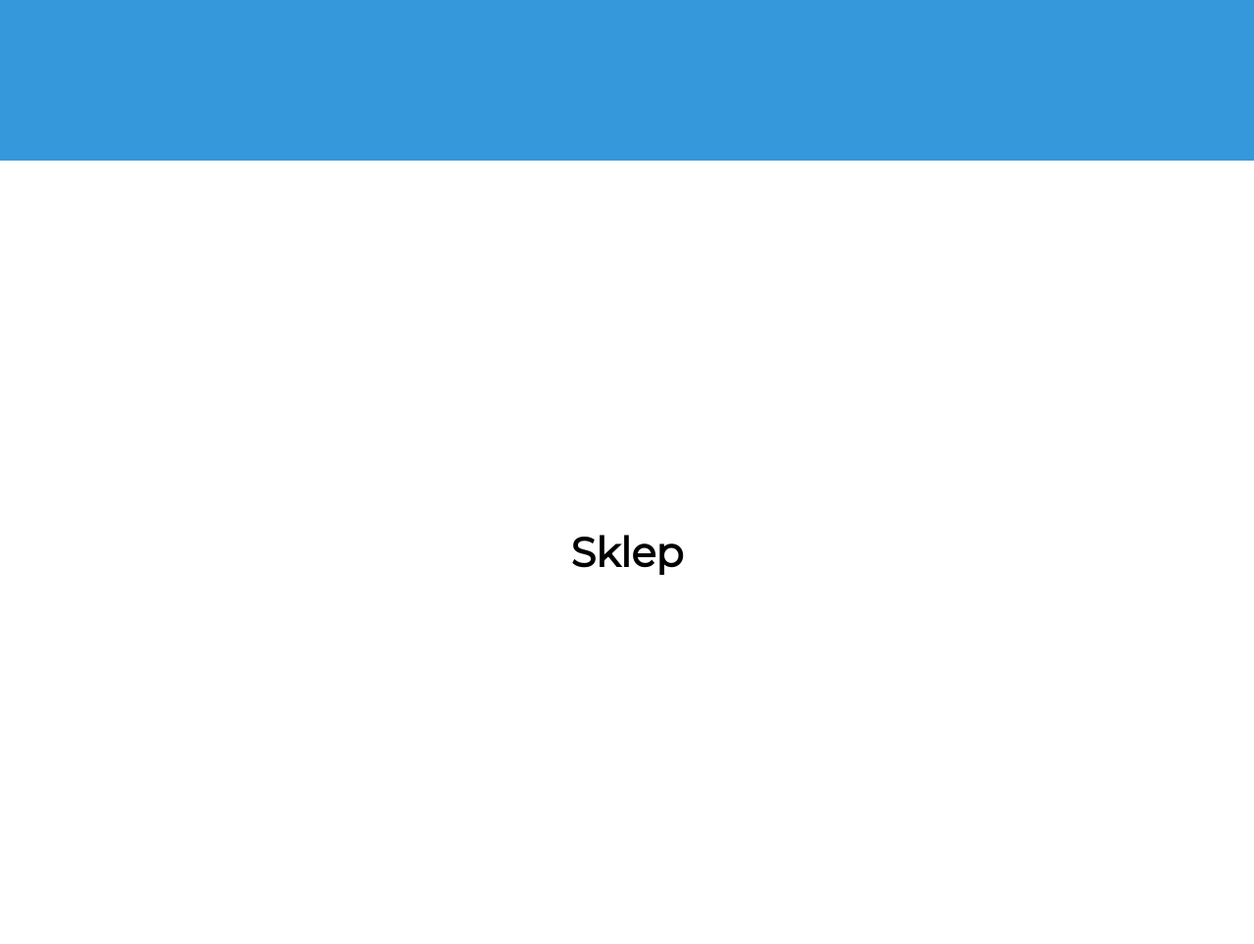
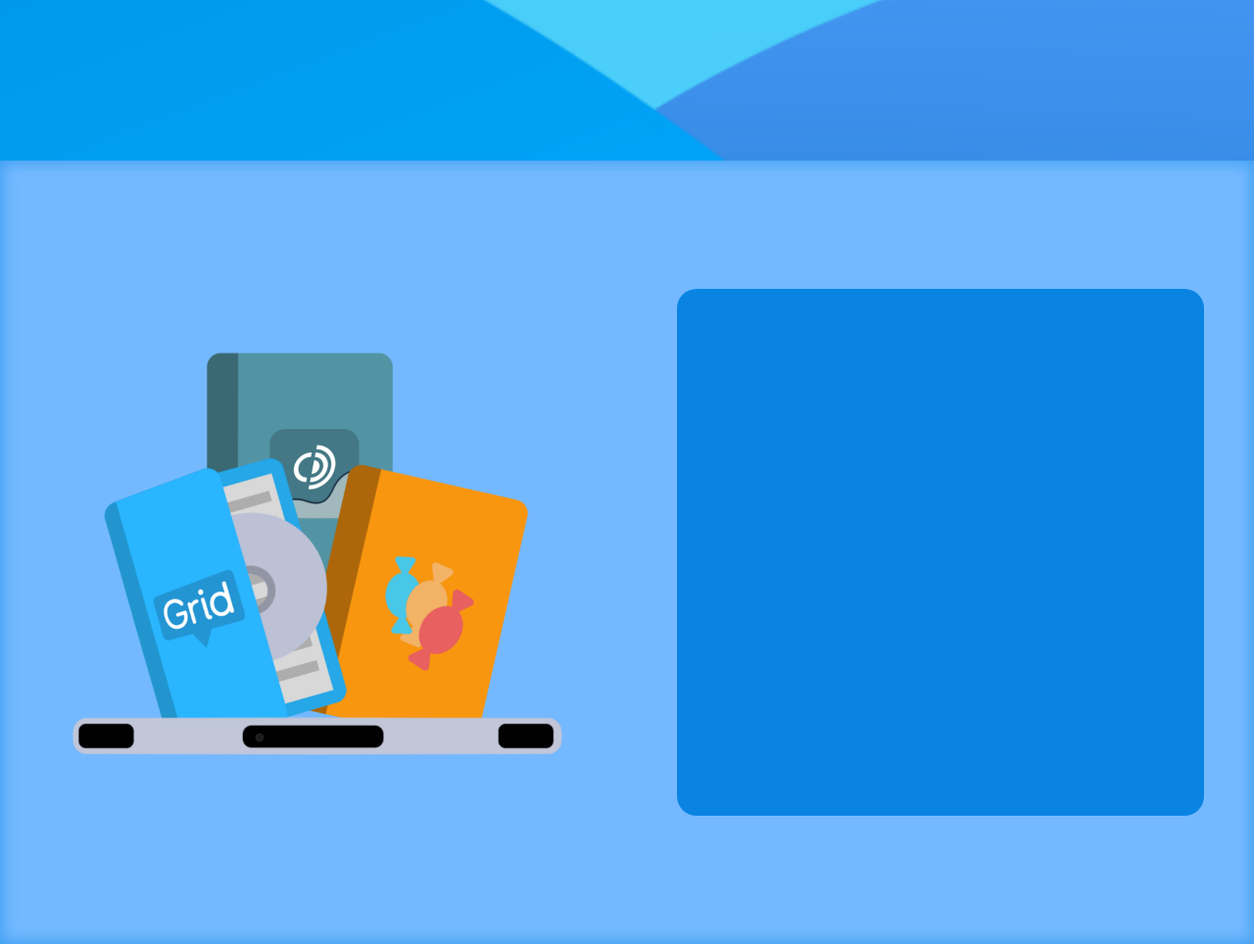
Before and after one commit to Akasp-dev/Includo_projekt, a plain HTML site: page index.html in a window 1280 px wide. Shown: the part 636-1600 px from the top of the page at 98% size. Drawn offline with Linux system fonts and the light colour scheme.

Commit message:
Second commit

```diff
--- a/index.html
+++ b/index.html
@@ -1,19 +1,27 @@
 <!DOCTYPE html>
-<html lang="en">
+<html lang="pl">
 <head>
     <meta charset="UTF-8">
     <meta name="viewport" content="width=device-width, initial-scale=1.0">
     <link rel="stylesheet" href="style.css">
     <link href='https://fonts.googleapis.com/css?family=Montserrat' rel='stylesheet'>
+    <script src="https://kit.fontawesome.com/fc91a6f3b9.js" crossorigin="anonymous"></script>
     <title>Includo - Komunikacja i niezależność</title>
 </head>
 <body>
     <section class="main">
         <img src="logo.png" alt="">
         <h1>Includo - Komunikacja i niezależność</h1>
+        <img src="./coughdrop_icon.png" alt="">
+        <!--<button><i class="fa-solid fa-arrow-down"></i></button>-->
     </section>
-    <section>
-        <h1>Sklep</h1>
+    <section class="sklep">
+        <div class="left_half">
+            <img src="./images/towary.png" alt="">
+        </div>
+        <div class="right_half">
+            <div class="opis"></div>
+        </div>
     </section>
 </body>
 </html>
--- a/style.scss
+++ b/style.scss
@@ -7,11 +7,9 @@ body{
         align-items: center;
         flex-direction: column;
         height: 100vh;
-        background: black;
         color: white;
         margin: 0;
         &:nth-child(even){
-            background: white;
             color: black;
         }
         h1{
@@ -22,9 +20,69 @@ body{
         }
     }
     .main{
-        background: #3498db;
+        background-image: url("../images/tlo_new.png");
+        background-size: cover;
+        background-position-y: bottom;
+        z-index: 99;
         img{
             width: 65vw;
         }
+        button{
+            position: absolute;
+            bottom: 15%;
+            height: 3rem;
+            width: 3rem;
+            border-radius: 50%;
+            outline: none;
+            font-size: 100%;
+            border: white solid 3px;
+            background: transparent;
+            color: white;
+            cursor: pointer;
+            &:hover{
+                background: white;
+                color: black;
+            }
+            transition: background .3s, color .3s;
+        }
+    }
+    .sklep{
+        display: flex;
+        justify-content: center;
+        align-items: center;
+        flex-direction: row;
+        background-color: #74b9ff;
+        box-shadow: inset 0 0 15px 2px #0985e386;
+        .left_half, .right_half{
+            height: 100%;
+            width: 50%;
+        }
+        .left_half{
+            display: flex;
+            justify-content: center;
+            align-items: center;
+            //background: red;
+            height: 100vh;
+            width: 50%;
+            img{
+                width: 80%;
+                margin: 0;
+                padding: 0;
+            }
+        }
+        .right_half{
+            display: flex;
+            justify-content: center;
+            align-items: center;
+            width: 50%;
+            height: 100%;
+            .opis{
+                background: #0984e3;
+                height: 42vw;
+                width: 42vw;
+                border-radius: 20px;
+                //box-shadow: 0 0 50px 2px #0985e3bb;
+            }
+        }
     }
 }
```
Also changed, not shown: images/tlo_new.png (added), images/towary.png (added), images/tło.png (added), style.css, 1 other file.
